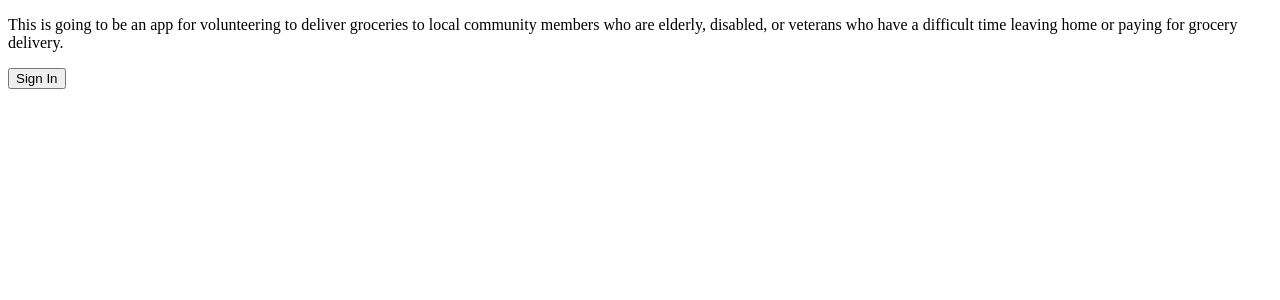
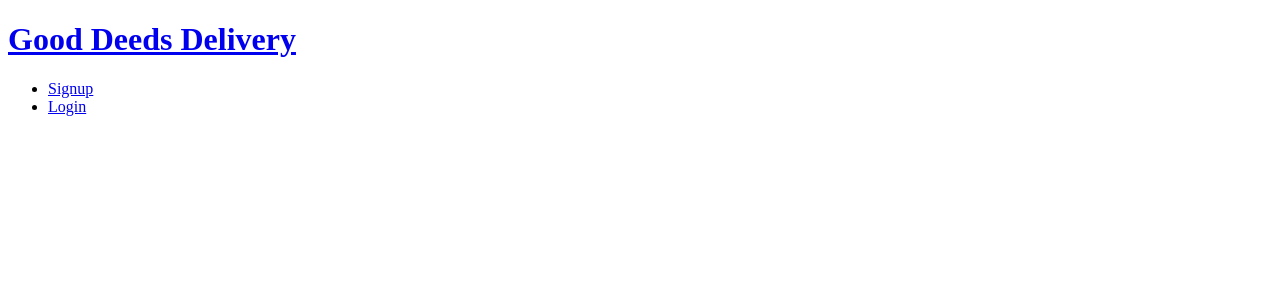
Before and after one commit to SalasD93/good-deeds-delivery, a React (Create React App) app in the folder client/: page / in a window 1280 px wide. Shown: the top 300 px of the page. Built offline with nearby package versions, Linux system fonts and the light colour scheme; no server answers.

Commit message:
added necessary imports / added page structure / had to use Routes instead of Switch / need to figure out why links are not rendering pages

```diff
--- a/client/src/App.js
+++ b/client/src/App.js
@@ -1,17 +1,54 @@
-import './App.css';
-import redirectToLogin from './utils/AuthenticationKroger';
+import React from 'react';
+import { BrowserRouter as Router, Route, Routes } from 'react-router-dom';
+import {
+  ApolloClient,
+  InMemoryCache,
+  ApolloProvider,
+  createHttpLink,
+} from '@apollo/client';
+import { setContext } from '@apollo/client/link/context';
 
+import Home from './pages/Home';
+import Login from './pages/Login';
+import Signup from './pages/Signup';
+import Nav from './components/Nav';
+
+const httpLink = createHttpLink({
+  uri: '/graphql',
+});
+
+const authLink = setContext((_, { headers }) => {
+  const token = localStorage.getItem('id_token');
+  return {
+    headers: {
+      ...headers,
+      authorization: token ? `Bearer ${token}` : '',
+    },
+  };
+});
+
+const client = new ApolloClient({
+  link: authLink.concat(httpLink),
+  cache: new InMemoryCache(),
+});
 
 function App() {
   return (
-    <div className="App">
-      <header className="App-header">
-        <p>
-          This is going to be an app for volunteering to deliver groceries to local community members who are elderly, disabled, or veterans who have a difficult time leaving home or paying for grocery delivery.
-        </p>
-        <button onClick={redirectToLogin}>Sign In</button>
-      </header>
-    </div>
+    <ApolloProvider client={client}>
+      <Router>
+        <div>
+            <Nav />
+            {/* <p>
+              This is going to be an app for volunteering to deliver groceries to local community members who are elderly, disabled, or veterans who have a difficult time leaving home or paying for grocery delivery.
+            </p> */}
+            <Routes>
+              <Route exact path="/" component={Home} />
+              <Route exact path="/login" component={Login} />
+              <Route exact path="/signup" component={Signup} />
+            </Routes>
+        </div>
+      </Router>
+    </ApolloProvider>
   );
 }
 
```
